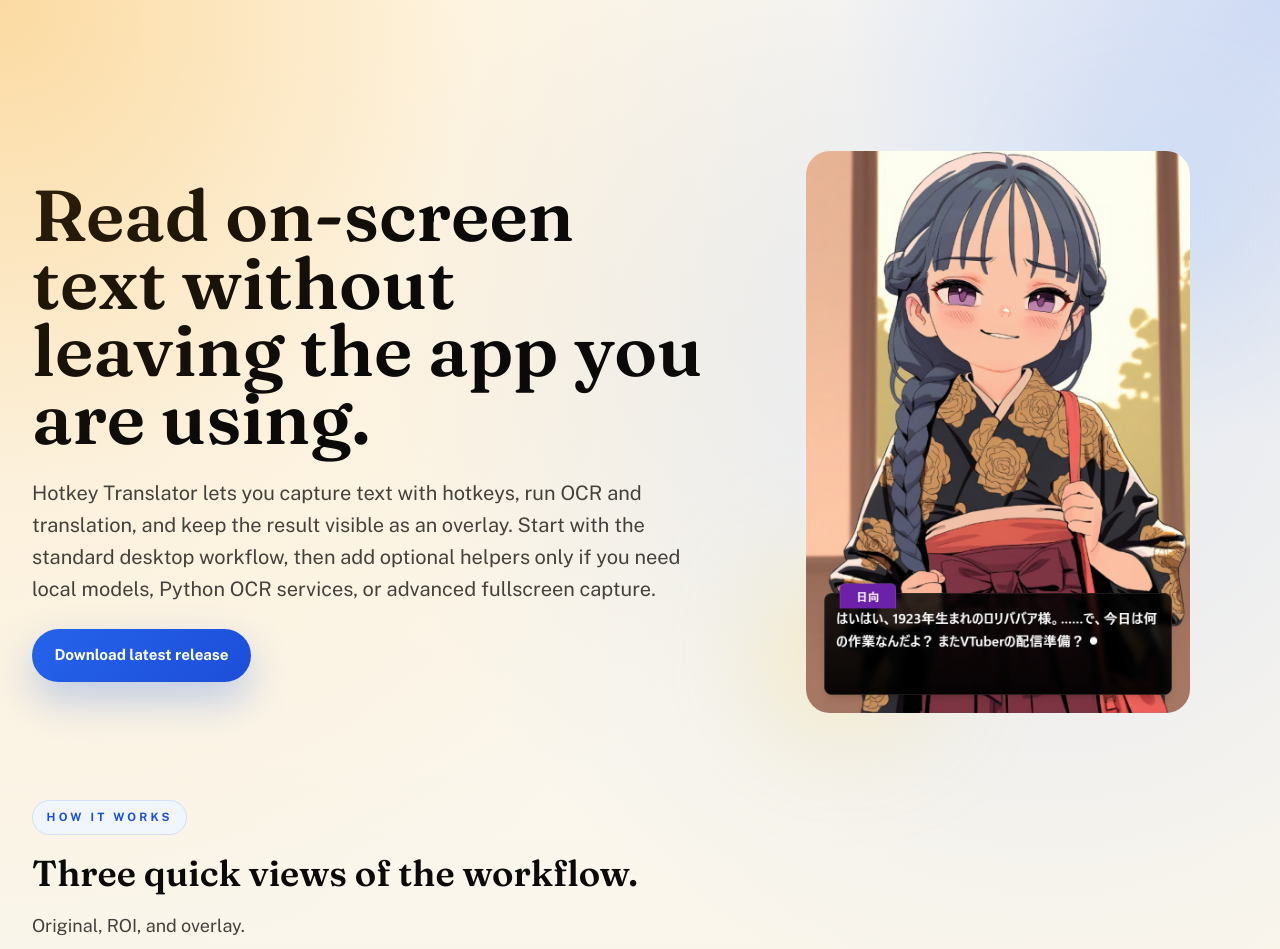
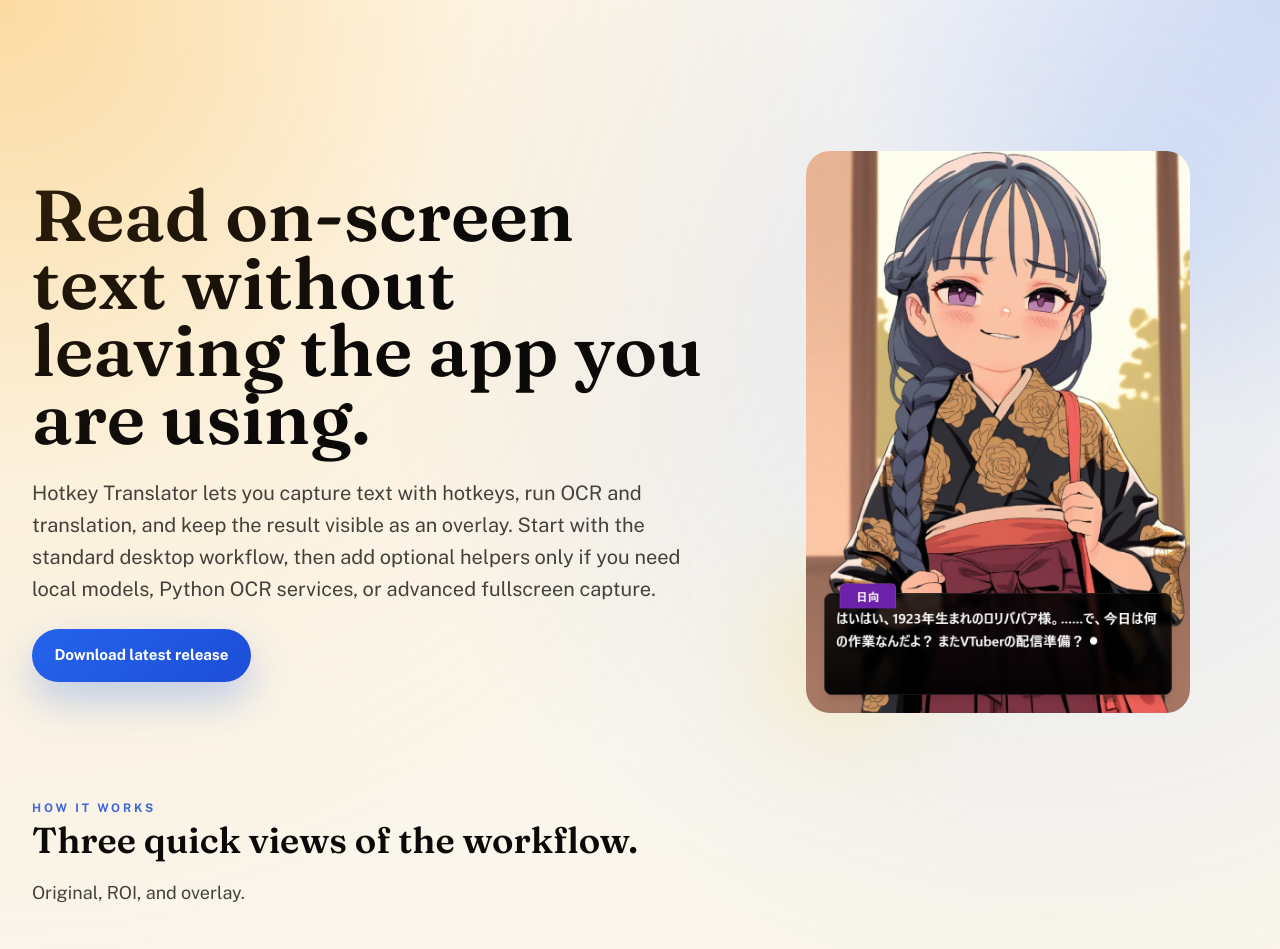
Before and after one commit to hinatayuusuke/Hotkey-Translator-Site, a React (Vite) app in the folder site/: page / in a window 1280 px wide. Shown: the top 949 px of the page. Built offline with nearby package versions, Linux system fonts and the light colour scheme.

Commit message:
Removed the pill-style framing from section eyebrow labels such as `How it works` and switched them to a simpler text treatment.

```diff
--- a/site/src/App.tsx
+++ b/site/src/App.tsx
@@ -149,7 +149,7 @@ function App() {
         </div>
       </section>
 
-      <section className="section-shell pb-0" id="links">
+      <section className="section-shell pb-0 pt-8 sm:pt-10" id="links">
         <SectionHeading
           eyebrow="Repository links"
           title="Downloads, docs, and issue reporting stay one click away."
--- a/site/src/index.css
+++ b/site/src/index.css
@@ -63,16 +63,12 @@ pre {
 }
 
 .eyebrow {
-  width: fit-content;
-  border-radius: 999px;
-  border: 1px solid rgb(37 99 235 / 0.14);
-  background: rgb(239 246 255 / 0.88);
-  padding: 0.5rem 0.85rem;
-  font-size: 0.72rem;
+  margin: 0;
+  font-size: 0.74rem;
   font-weight: 700;
-  letter-spacing: 0.28em;
+  letter-spacing: 0.24em;
   text-transform: uppercase;
-  color: #1d4ed8;
+  color: rgb(29 78 216 / 0.86);
 }
 
 .nav-pill {
```
Also changed, not shown: 1 other file (tests, documents, lock files or other folders).
